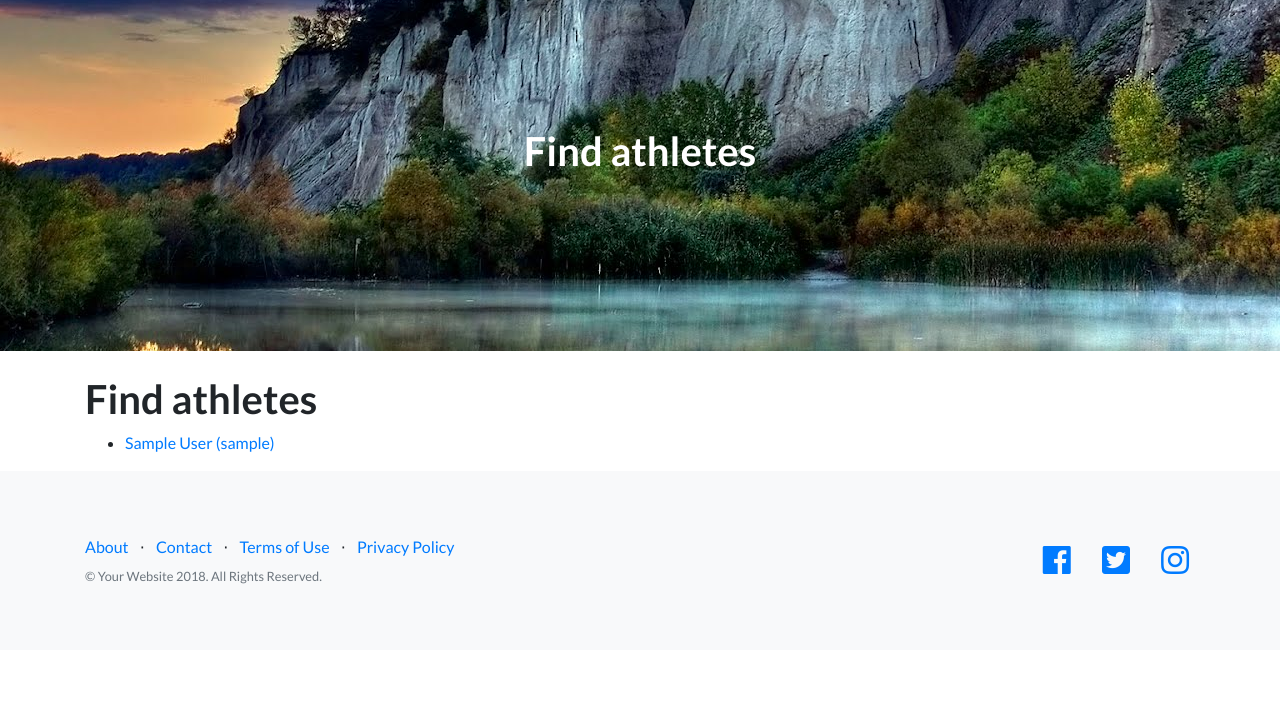
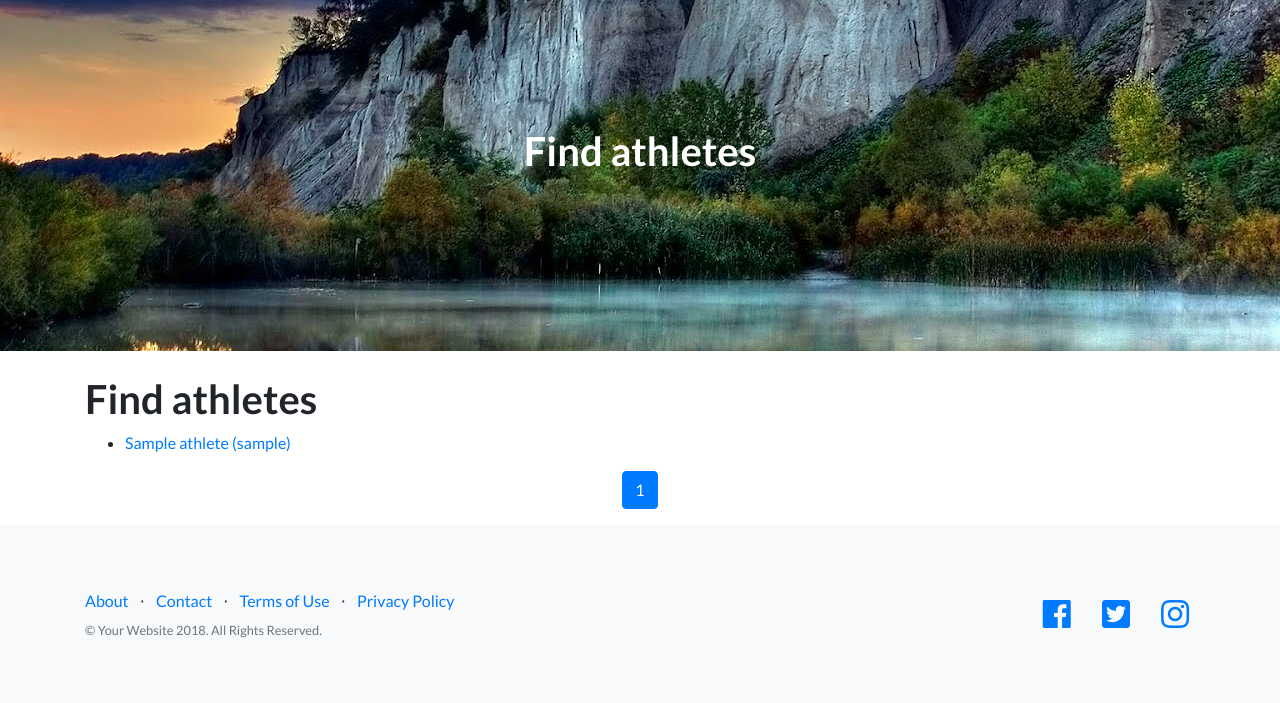
Before and after one commit to shacker/ap, a Django app: template ap/templates/users/index.html in a window 1280 px wide. Shown: the part 57-760 px from the top of the page. Run offline with Django 3.2, Linux system fonts and the light colour scheme; tables that the repository leaves empty hold one stand-in row (values such as "Sample post"); the template is opened without the code that fills it: values that come from a table or form of the project are taken from there, most other values are stand-ins (such as "Sample title", 1, 10 or a date in 2020); style sheets or scripts are compiled from the project's sources; some libraries are stand-ins or nearby versions.

Commit message:
Pagination for users list

```diff
--- a/ap/apps/users/views.py
+++ b/ap/apps/users/views.py
@@ -1,5 +1,6 @@
 import bleach
 from django.contrib import messages
+from django.core.paginator import Paginator
 from django.http import HttpRequest, HttpResponse
 from django.shortcuts import get_object_or_404, redirect, render, reverse
 
@@ -13,7 +14,10 @@
     """
 
     users = User.objects.all()
-    return render(request, 'users/index.html', {'users': users}, )
+    paginator = Paginator(users, 100)  # num per page
+    page = request.GET.get('page')
+    athletes = paginator.get_page(page)
+    return render(request, 'users/index.html', {'athletes': athletes}, )
 
 
 def profile(request: HttpRequest, username: str) -> HttpResponse:
--- a/ap/templates/users/index.html
+++ b/ap/templates/users/index.html
@@ -24,9 +24,9 @@
         </h1>
 
         <ul>
-        {% for user in users  %}
+        {% for athlete in athletes  %}
         <li>
-          <a href="{% url 'users:profile' user.username %}">{{ user.get_full_name }} ({{user.username}})</a>
+          <a href="{% url 'users:profile' athlete.username %}">{{ athlete.get_full_name }} ({{athlete.username}})</a>
         </li>
         {% endfor %}
         </ul>
@@ -35,4 +35,31 @@
     </div>
   </div>
 
+
+  <nav aria-label="Page navigation">
+    <ul class="pagination justify-content-center">
+
+      {% if athletes.has_previous %}
+        <li class="page-item">
+          <a class="page-link" href="?page={{ athletes.previous_page_number }}" tabindex="-1">Previous</a>
+        </li>
+      {% endif %}
+
+        {% if athletes.has_previous %}
+          <li class="page-item"><a class="page-link" href="?page={{ athletes.number|add:"-1" }}">{{ athletes.number|add:"-1" }}</a></li>
+        {% endif %}
+        <li class="page-item active"><a class="page-link disabled" href="?page={{ athletes.number }}">{{ athletes.number }}</a></li>
+        {% if athletes.has_next %}
+          <li class="page-item"><a class="page-link" href="?page={{ athletes.number|add:"1" }}">{{ athletes.number|add:"1" }}</a></li>
+        {% endif %}
+
+      {% if athletes.has_next %}
+        <li class="page-item">
+          <a class="page-link" href="?page={{ athletes.next_page_number }}" tabindex="-1">Next</a>
+        </li>
+      {% endif %}
+
+    </ul>
+</nav>
+
 {% endblock content %}
```
